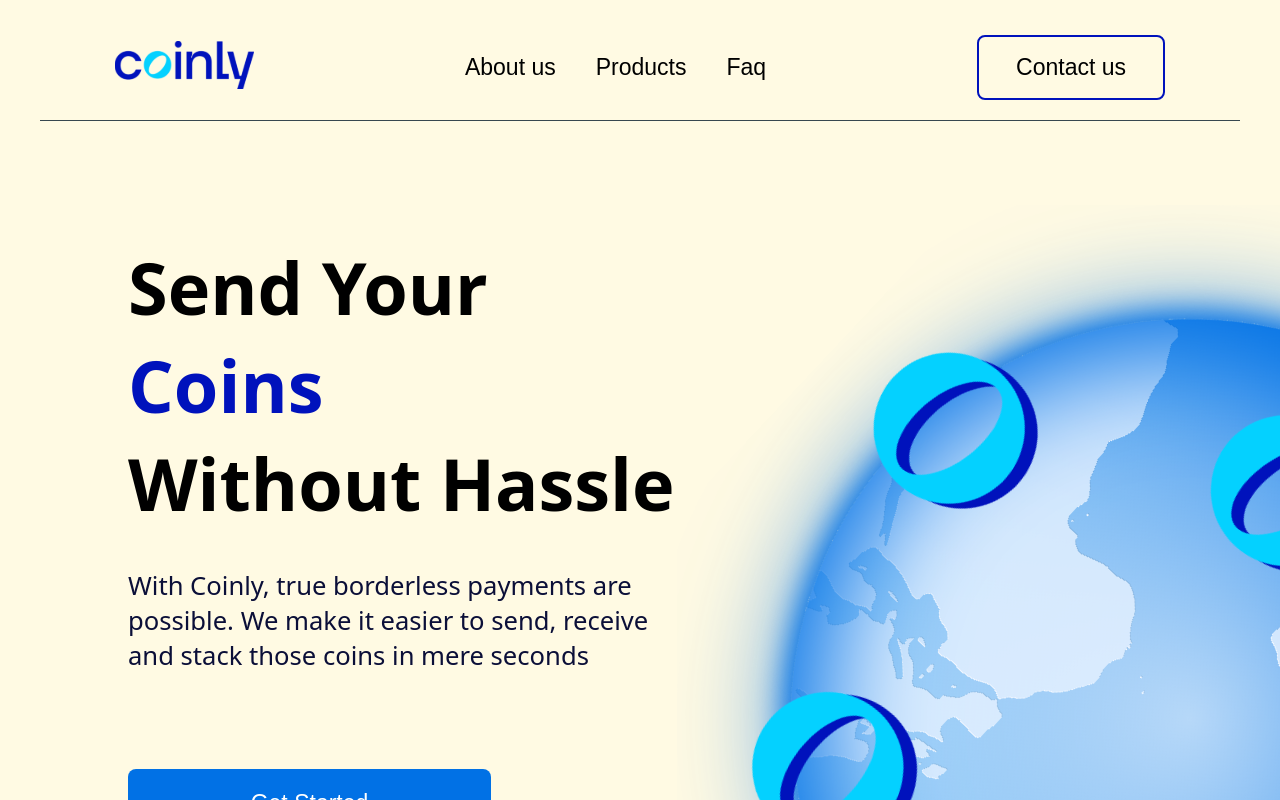
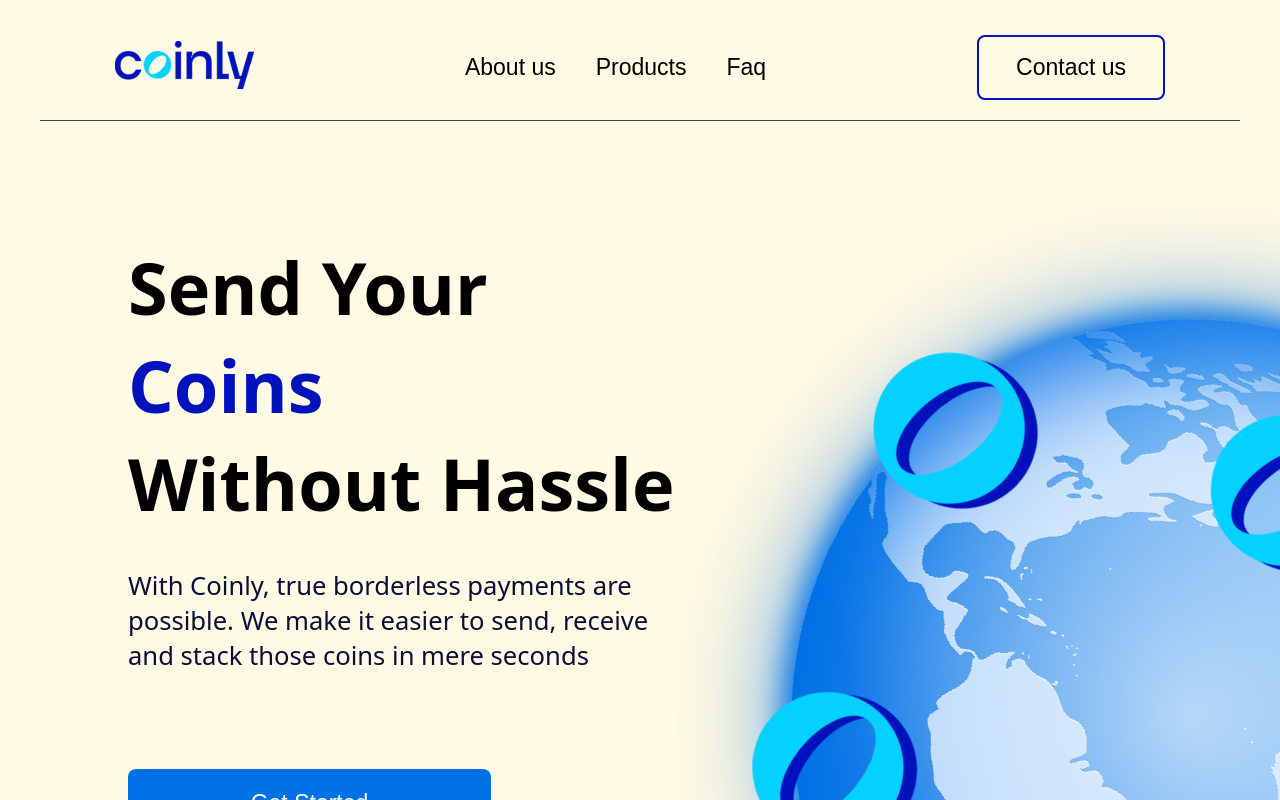
Before and after one commit to OLAYIIMIIKA/Coinly, a React (Create React App) app: page / in a window 1280 px wide. Shown: the top 800 px of the page. Built offline with nearby package versions, Linux system fonts and the light colour scheme; a web font is replaced by a local one.

Commit message:
modification

```diff
--- a/src/Components/Intro/Intro.css
+++ b/src/Components/Intro/Intro.css
@@ -92,7 +92,7 @@
   position:absolute;
   top: 4;
   left: 3;
-  animation: rotate 10s linear infinite;
+  animation: rotate 90s linear infinite;
 }
 
 @keyframes rotate {
@@ -219,52 +219,3 @@
   flex-direction: column;
 
 }
-
-
-
-
-
-
-
-/* .earth {
-width: 100%;
-min-height: 100%;
-position: relative;
-
-  top: 0;
-  bottom: 0;
-  left: 0;
-  right: 0;
-  overflow: hidden;
-  border: 3px  solid #3405ed;
-}
-
-.earth:after {
-  position: absolute;
-  content: "";
-  top: 0;
-  bottom: 0;
-  left: 0;
-  right: 0;
-  box-shadow: -20px -20px 50px 2px #000 inset;
-  border-radius: 5%;
-}
-
-.earth > img {
-
-  overflow: hidden;
-  padding-left: 3rem;
-  animation: spin 30s linear infinite;
-  position: absolute;
-  background-size: cover;
-
-}
-
-@keyframes spin {
-  from {
-    transform: rotate(0deg);
-  }
-  to {
-    transform: rotate(360deg);
-}
-} */
```
